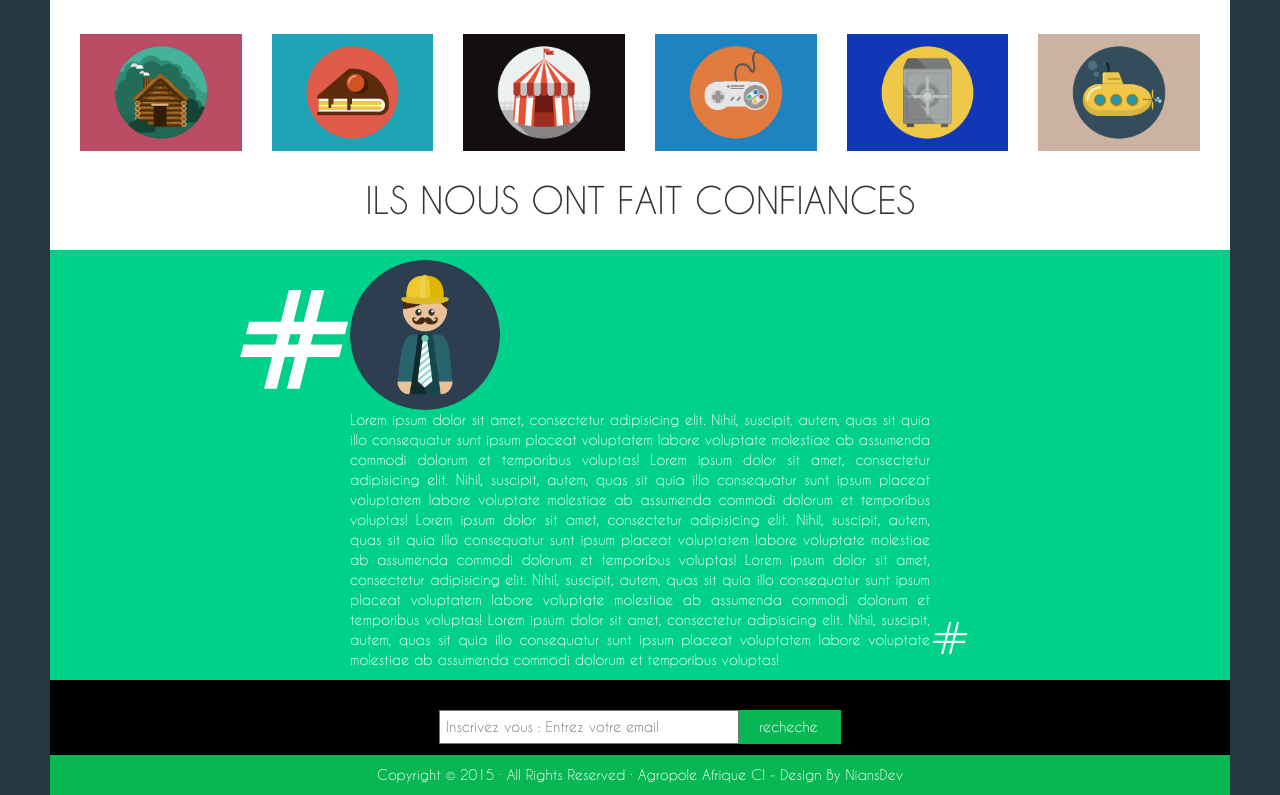
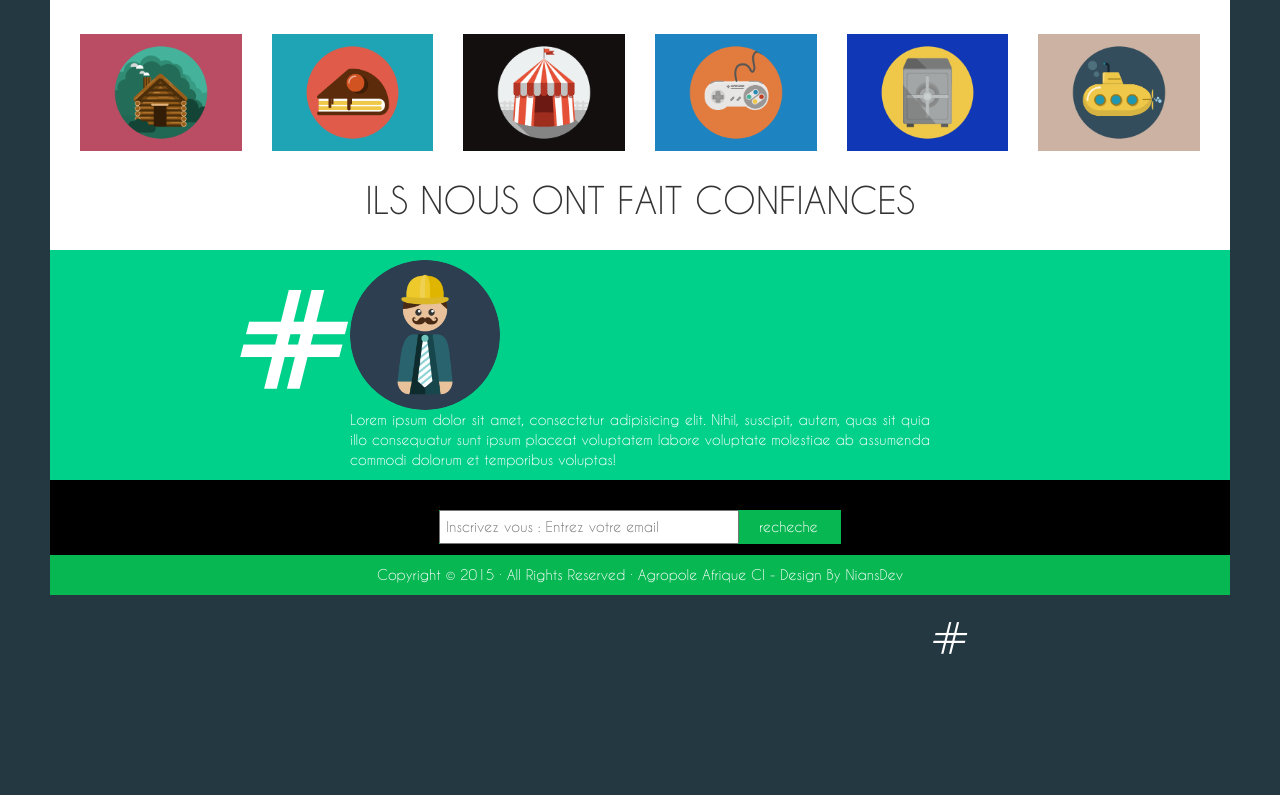
Before and after one commit to niansdev/exercice-OpenClassrooms, a plain HTML site: page index.html in a window 1280 px wide. Shown: the part 1089-1884 px from the top of the page. After the commit the page ends 1755 px from the top, so only its background shows below. Drawn offline with Linux system fonts and the light colour scheme.

Commit message:
modification du fichier html

```diff
--- a/index.html
+++ b/index.html
@@ -120,10 +120,6 @@
             <br>
             <div style="text-align:justify;color:white;">
             	Lorem ipsum dolor sit amet, consectetur adipisicing elit. Nihil, suscipit, autem, quas sit quia illo consequatur sunt ipsum placeat voluptatem labore voluptate molestiae ab assumenda commodi dolorum et temporibus voluptas!
-                Lorem ipsum dolor sit amet, consectetur adipisicing elit. Nihil, suscipit, autem, quas sit quia illo consequatur sunt ipsum placeat voluptatem labore voluptate molestiae ab assumenda commodi dolorum et temporibus voluptas!
-                Lorem ipsum dolor sit amet, consectetur adipisicing elit. Nihil, suscipit, autem, quas sit quia illo consequatur sunt ipsum placeat voluptatem labore voluptate molestiae ab assumenda commodi dolorum et temporibus voluptas!
-                Lorem ipsum dolor sit amet, consectetur adipisicing elit. Nihil, suscipit, autem, quas sit quia illo consequatur sunt ipsum placeat voluptatem labore voluptate molestiae ab assumenda commodi dolorum et temporibus voluptas!
-                Lorem ipsum dolor sit amet, consectetur adipisicing elit. Nihil, suscipit, autem, quas sit quia illo consequatur sunt ipsum placeat voluptatem labore voluptate molestiae ab assumenda commodi dolorum et temporibus voluptas!
             </div>
         </div>
         <div class="col-lg-3 col-md-3 visible-lg" style="    padding: 0;
```
